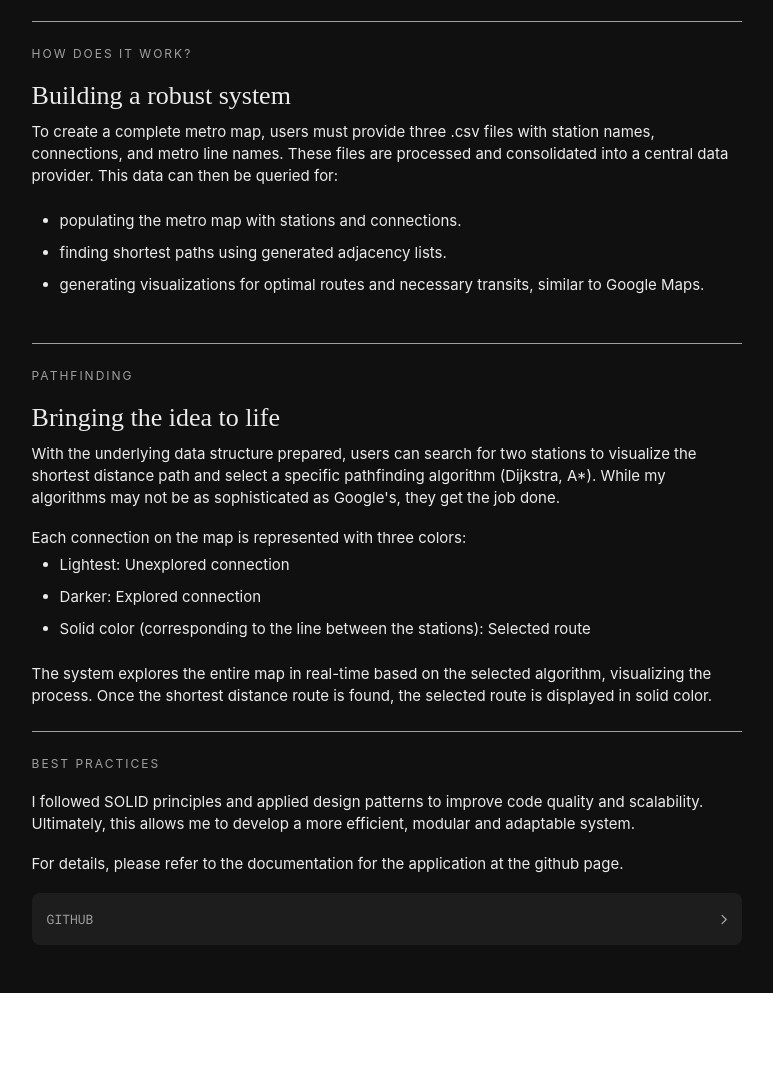
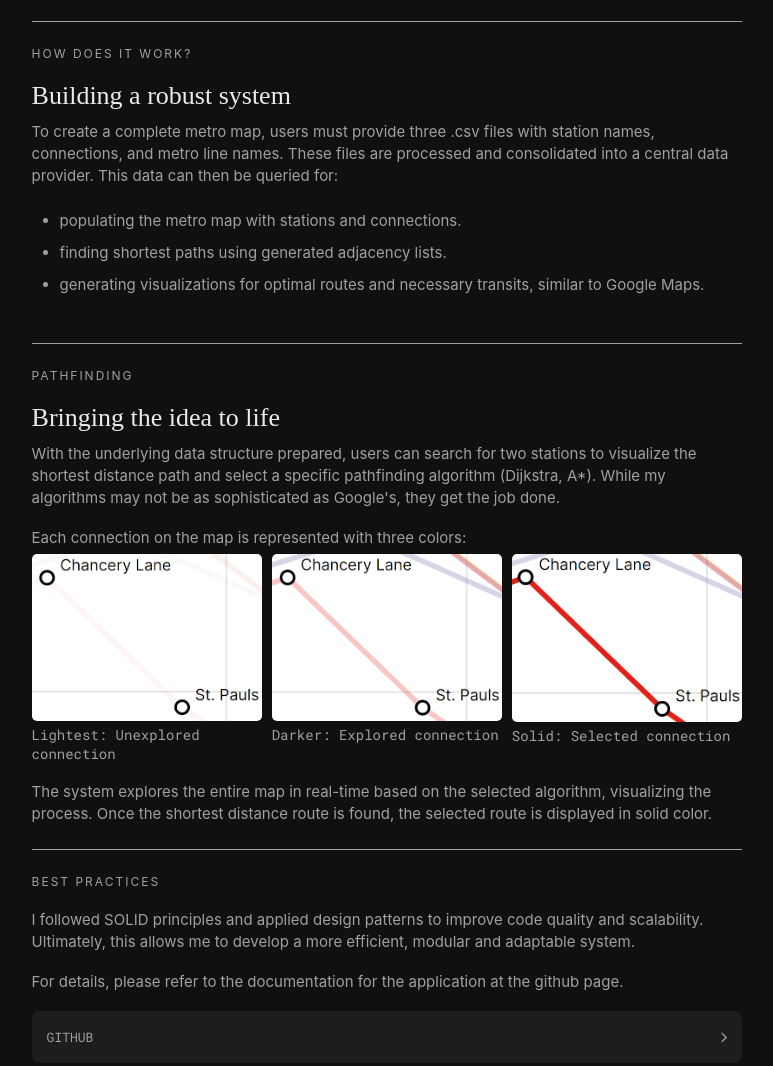
Before and after one commit to jhtkoo0426/jhtkoo0426.github.io, a Gatsby site in the folder portfolio/: page /routefinder in a window 1280 px wide. Shown: the part 1309-2375 px from the top of the page, without its empty margins (490-1263 px from the left). Before the commit the page ends 2302 px from the top, so only its background shows below. Built offline with nearby package versions, Linux system fonts and the light colour scheme; Gatsby itself is replaced by a stand-in of ours; a web font is replaced by a local one.

Commit message:
Created project image carousel component

```diff
--- /dev/null
+++ b/portfolio/src/components/project_components/ProjectImageCarousel.js
@@ -0,0 +1,19 @@
+import React from "react";
+
+
+const ProjectImageCarousel = ({ carouselItems }) => {
+    return (
+        <div className="carousel">
+            {
+                carouselItems && carouselItems.map((element, index) => (
+                    <div key={index}>
+                        <img className="carousel-item-img" src={element.img} alt={element.desc} />
+                        <p className="carousel-item-desc">{element.desc}</p>
+                    </div>
+                ))
+            }
+        </div>
+    )
+}
+
+export default ProjectImageCarousel;
--- a/portfolio/src/css/components.scss
+++ b/portfolio/src/css/components.scss
@@ -73,7 +73,7 @@
         .desc {
             font: 15px 'Manrope';
             line-height: 22px;
-            color: var(--mono-white);
+            color: var(--mono-light-grey);
         }
 
         .details {
@@ -164,9 +164,25 @@
     .sec-desc {
         font: 26px 'InterBold';
         padding-bottom: 10px;
+        color: var(--mono-white);
     }
 
     img { width: 100%; }
+}
+
+
+// ProjectImageCarousel.js
+.carousel {
+    padding-top: 5px;
+    display: grid;
+    grid-template-columns: repeat(auto-fit, minmax(200px, 1fr));
+    gap: 10px;
+
+    img { border-radius: 5px; }
+    p {
+        font: 14px 'RobotoMono';
+        color: var(--mono-light-grey);
+    }
 }
 
 
--- a/portfolio/src/css/layout.scss
+++ b/portfolio/src/css/layout.scss
@@ -3,7 +3,7 @@ p, ul, li {
     margin: 0;
     font: 15px 'Inter';
     line-height: 22px;
-    color: var(--mono-white);
+    color: var(--mono-light-grey);
 }
 
 li {
--- a/portfolio/src/pages/routefinder.js
+++ b/portfolio/src/pages/routefinder.js
@@ -8,12 +8,15 @@ import { faDatabase, faEye } from "@fortawesome/free-solid-svg-icons";
 // Media
 import routeFinderFullscreen from "../images/route-finder-fullscreen.png";
 import routeFinderUML from "../images/route-finder-uml.png";
+import routeFinderConnectionUnvisited from "../images/route-finder-connection-unvisited.png";
+import routeFinderConnectionVisited from "../images/route-finder-connection-visited.png";
+import routeFinderConnectionSelected from "../images/route-finder-connection-selected.png";
 import routeFinderVideo from "../videos/route-finder-demo.mp4";
 import StyledSeparator from "../components/StyledSeparator";
 import ProjectPageSection from "../components/project_components/ProjectPageSection";
 import StyledLink from "../components/StyledLink";
-import ProjectFeatureDescription from "../components/project_components/ProjectFeatureDescription";
 import ProjectFeatureSection from "../components/project_components/ProjectFeatureSection";
+import ProjectImageCarousel from "../components/project_components/ProjectImageCarousel";
 
 
 const RouteFinderPage = () => {
@@ -32,7 +35,7 @@ const RouteFinderPage = () => {
                 repoLink={"https://github.com/jhtkoo0426/route-finder"}
                 siteLink={"https://jhtkoo0426.github.io/route-finder/"}>
                 <div>
-                    <ProjectPageSection sectionTitle="Motivation" sectionDescription="Visualize path-finding processes">
+                    <ProjectPageSection sectionTitle="Motivation" sectionDescription="Enhancing maps with real-time visualizations">
                         <p>While map applications such as Google Maps are impressive and efficient, they conceal
                             the pathfinding process from users. To provide greater accessibility and transparency,
                             I decided to create my own version that visualizes the path-finding process.</p>
@@ -72,11 +75,13 @@ const RouteFinderPage = () => {
                             While my algorithms may not be as sophisticated as Google's, they get the job done.</p>
                         <br></br>
                         <p>Each connection on the map is represented with three colors:</p>
-                        <ul>
-                            <li>Lightest: Unexplored connection</li>
-                            <li>Darker: Explored connection</li>
-                            <li>Solid color (corresponding to the line between the stations): Selected route</li>
-                        </ul>
+                        <ProjectImageCarousel
+                            carouselItems={[
+                                { img: routeFinderConnectionUnvisited, desc: "Lightest: Unexplored connection" },
+                                { img: routeFinderConnectionVisited, desc: "Darker: Explored connection" },
+                                { img: routeFinderConnectionSelected, desc: "Solid: Selected connection" }
+                            ]}
+                        />
                         <br></br>
                         <p>The system explores the entire map in real-time based on the selected algorithm,
                             visualizing the process. Once the shortest distance route is found, the selected
```
Also changed, not shown: portfolio/src/images/route-finder-connection-selected.png (added), portfolio/src/images/route-finder-connection-unvisited.png (added), portfolio/src/images/route-finder-connection-visited.png (added).
